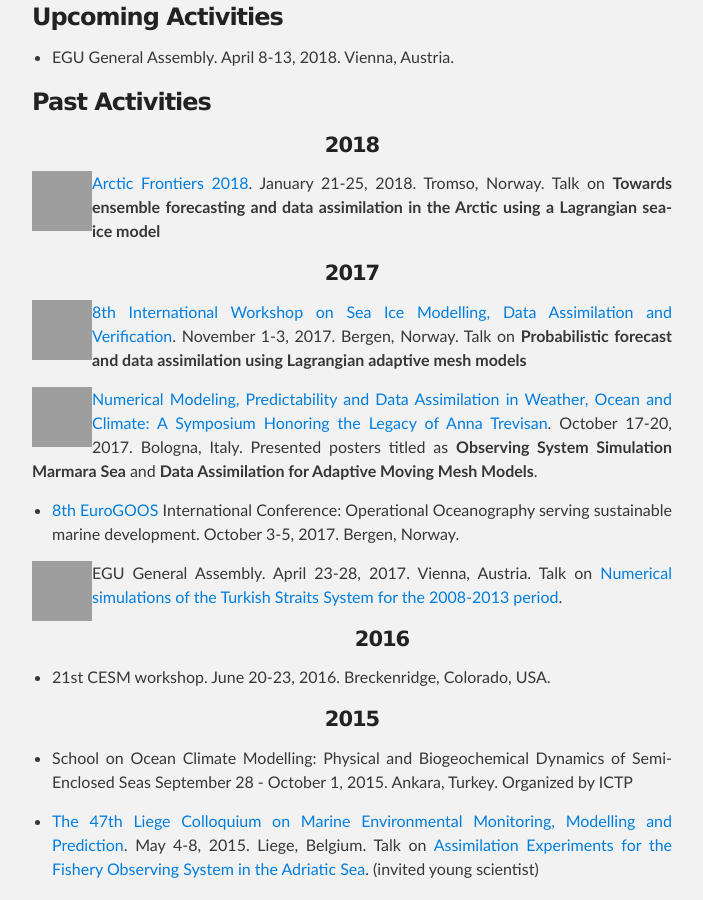
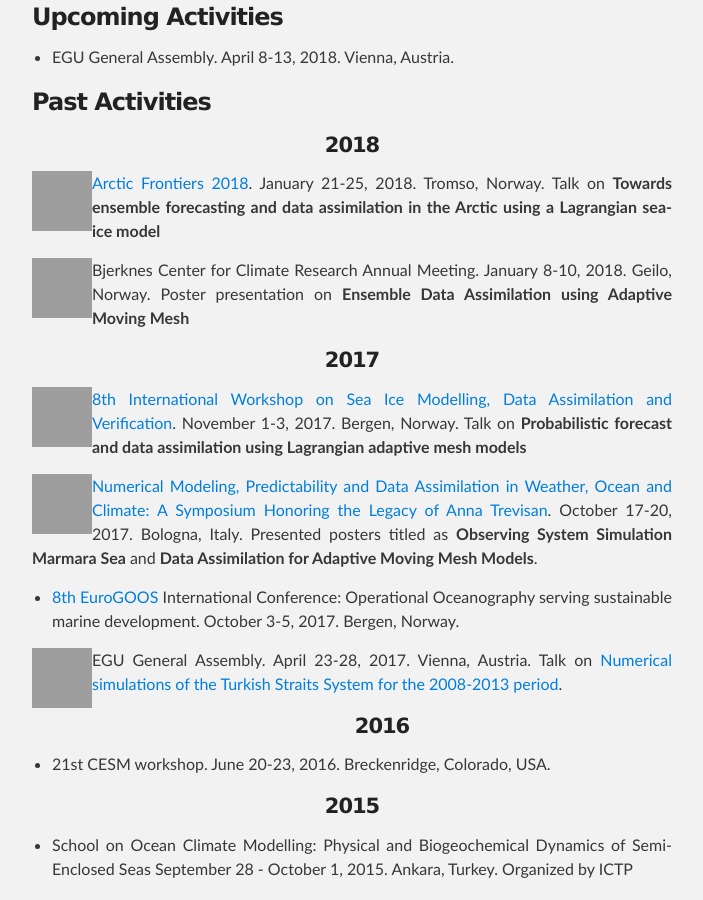
Before and after one commit to aydogduali/aydogduali.github.io, a Jekyll site: the page built from calendar/index.md, in a window 1280 px wide and 900 px high, scrolled down 507 px. Shown: the whole window, without its empty margins (288-991 px from the left). Built offline with Jekyll 4.4.1, drawn with Linux system fonts in a browser that asks for light colours; the repository's description, which GitHub fills in, is left out; our own code applies the rules of GitHub Pages for plain Markdown files; grey boxes are pictures that could not be loaded.

Commit message:
figshare links are updated

```diff
--- a/calendar/index.md
+++ b/calendar/index.md
@@ -13,6 +13,11 @@ layout: default
 <iframe src="https://widgets.figshare.com/articles/5821668/embed?show_title=0" width="60" height="60" frameborder="0"></iframe>
 </div>
 [Arctic Frontiers 2018](https://www.arcticfrontiers.com/program/session/?id=S023). January 21-25, 2018. Tromso, Norway. Talk on **Towards ensemble forecasting and data assimilation in the Arctic using a Lagrangian sea-ice model**
+
+<div style="float: left; clear: left">
+<iframe src="https://widgets.figshare.com/articles/5822082/embed?show_title=0" width="60" height="60" frameborder="0"></iframe>
+</div>
+Bjerknes Center for Climate Research Annual Meeting. January 8-10, 2018. Geilo, Norway. Poster presentation on **Ensemble Data Assimilation using Adaptive Moving Mesh**
 
 
 #### 2017
```
